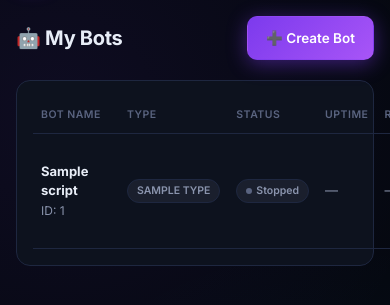
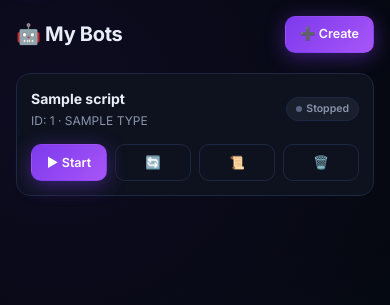
Before and after one commit to Anandsinghsarkar/Hostingwebsite, a Flask app: template templates/my_bots.html in a window 390 px wide. Shown: the part 60-365 px from the top of the page. Run offline with Flask 3, Linux system fonts and the light colour scheme; the template is opened without the code that fills it: most values are stand-ins (such as "Sample title", 1, 10 or a date in 2020); parts of the project's set-up code (start-up, migrations or seed data) failed here and were passed over; some libraries are stand-ins or nearby versions.

Commit message:
Refactor bot display to mobile card layout

```diff
--- a/templates/my_bots.html
+++ b/templates/my_bots.html
@@ -4,58 +4,50 @@
 {% block content %}
 <div class="row-between mb-3">
     <h1 class="page-title" style="margin:0;">🤖 My Bots</h1>
-    <a href="{{ url_for('create_bot') }}" class="btn btn-primary">➕ Create Bot</a>
+    <a href="{{ url_for('create_bot') }}" class="btn btn-primary btn-sm">➕ Create</a>
 </div>
 
 {% if scripts %}
-<div class="card">
-<table class="table">
-    <thead>
-        <tr>
-            <th>Bot Name</th>
-            <th>Type</th>
-            <th>Status</th>
-            <th>Uptime</th>
-            <th>RAM</th>
-            <th>Actions</th>
-        </tr>
-    </thead>
-    <tbody>
+    <!-- Mobile Card View -->
+    <div class="mobile-bots-cards" style="display: flex; flex-direction: column; gap: 12px;">
         {% for s in scripts %}
-        <tr>
-            <td>
-                <strong>{{ s.name }}</strong><br>
-                <span class="muted small">ID: {{ s.id }}</span>
-            </td>
-            <td><span class="badge badge-off">{{ s.type|upper }}</span></td>
-            <td>
+        <div class="card" style="padding: 14px;">
+            <div class="row-between mb-2">
+                <div style="flex: 1; min-width: 0;">
+                    <strong style="font-size: 14px; display: block; word-break: break-all;">{{ s.name }}</strong>
+                    <span class="muted small">ID: {{ s.id }} · {{ s.type|upper }}</span>
+                </div>
                 {% if s.running %}
                     <span class="badge badge-on"><span class="dot on"></span> Running</span>
                 {% else %}
                     <span class="badge badge-off"><span class="dot off"></span> Stopped</span>
                 {% endif %}
-            </td>
-            <td class="muted">{{ s.status.uptime ~ 's' if s.running else '—' }}</td>
-            <td class="muted">{{ s.status.memory_mb ~ ' MB' if s.running else '—' }}</td>
-            <td>
-                <div class="row">
+            </div>
+
             {% if s.running %}
-                    <button class="btn btn-danger btn-xs" onclick="act('{{ s.id }}', 'stop')">⏹ Stop</button>
+            <div class="muted small mb-2" style="display:flex; gap:14px;">
+                <span>⏱️ {{ s.status.uptime }}s</span>
+                <span>💾 {{ s.status.memory_mb }}MB</span>
+            </div>
+            {% endif %}
+
+            <!-- Bottom action buttons -->
+            <div style="display: grid; grid-template-columns: 1fr 1fr 1fr 1fr; gap: 8px; margin-top: 10px;">
+                {% if s.running %}
+                    <button class="btn btn-danger btn-sm" onclick="act('{{ s.id }}', 'stop')" style="padding: 10px 6px;">⏹ Stop</button>
                 {% else %}
-                    <button class="btn btn-primary btn-xs" onclick="act('{{ s.id }}', 'start')">▶ Start</button>
+                    <button class="btn btn-primary btn-sm" onclick="act('{{ s.id }}', 'start')" style="padding: 10px 6px;">▶ Start</button>
                 {% endif %}
-                    <button class="btn btn-ghost btn-xs" onclick="viewLogs('{{ s.id }}')">📜 Logs</button>
-                    <button class="btn btn-ghost btn-xs" onclick="delBot('{{ s.id }}')">🗑️</button>
+                <button class="btn btn-ghost btn-sm" onclick="act('{{ s.id }}', 'restart')" style="padding: 10px 6px;">🔄</button>
+                <button class="btn btn-ghost btn-sm" onclick="viewLogs('{{ s.id }}')" style="padding: 10px 6px;">📜</button>
+                <button class="btn btn-ghost btn-sm" onclick="delBot('{{ s.id }}')" style="padding: 10px 6px;">🗑️</button>
             </div>
-            </td>
-        </tr>
+        </div>
         {% endfor %}
-    </tbody>
-</table>
     </div>
 {% else %}
-<div class="card" style="text-align: center; padding: 60px 20px;">
-    <div style="font-size: 60px; margin-bottom: 12px;">🤖</div>
+<div class="card" style="text-align: center; padding: 50px 20px;">
+    <div style="font-size: 56px; margin-bottom: 12px;">🤖</div>
     <h3 style="margin-bottom: 8px;">No Bots Yet</h3>
     <p class="muted mb-3">Create your first bot to get started</p>
     <a href="{{ url_for('create_bot') }}" class="btn btn-primary">➕ Create Bot</a>
```
Lines whose indentation alone changed are shown as unchanged.
